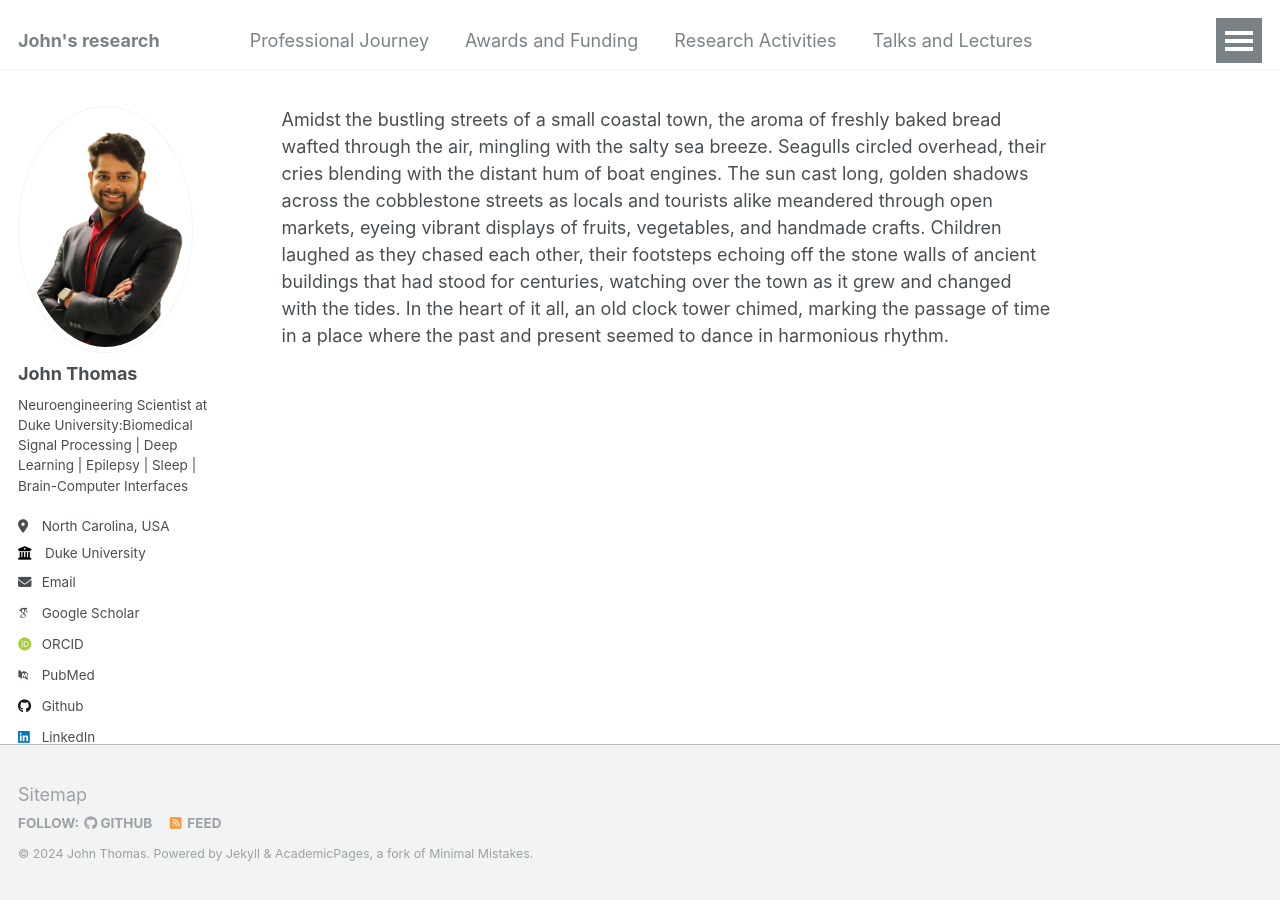
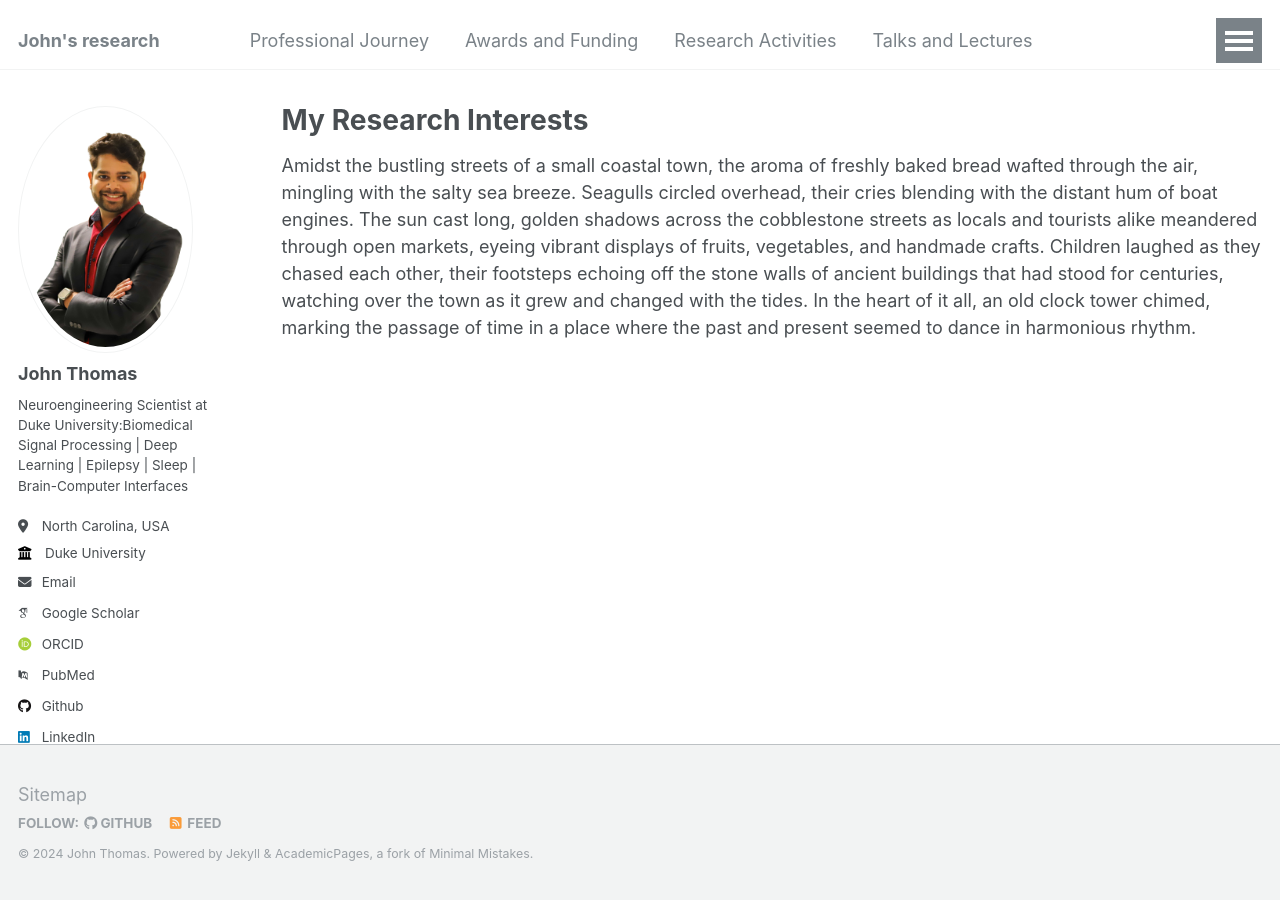
Before and after one commit to johnthomasphd/johnthomasphd.github.io, a Jekyll site: the page built from _pages/about_page_1.md, in a window 1280 px wide. Built offline with Jekyll 4.4.1, drawn with Linux system fonts in a browser that asks for light colours; some web fonts are replaced; our own code applies the rules of GitHub Pages for plain Markdown files.

Commit message:
Update about_page_1.md

```diff
--- a/_pages/about_page_1.md
+++ b/_pages/about_page_1.md
@@ -1,3 +1,12 @@
+---
+layout: archive
+title: "My Research Interests"
+permalink: /about/
+author_profile: true
+redirect_from:
+  - /about
+---
+
 Amidst the bustling streets of a small coastal town, the aroma of freshly baked bread wafted through the air, mingling with the salty sea breeze.
 Seagulls circled overhead, their cries blending with the distant hum of boat engines. The sun cast long, golden shadows across the cobblestone streets
 as locals and tourists alike meandered through open markets, eyeing vibrant displays of fruits, vegetables, and handmade crafts. Children laughed as they
```
